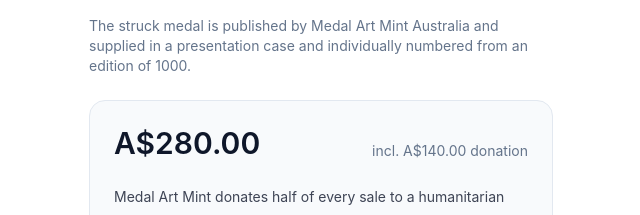
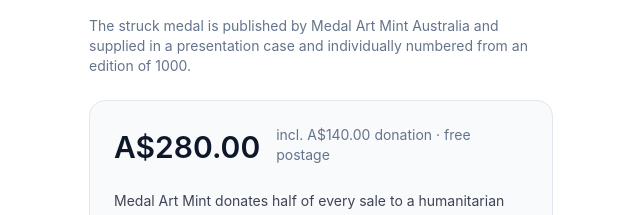
Before and after one commit to tdean1113/netanyahu-wanted, a React (Vite) app in the folder web/: page /shop in a window 1280 px wide. Shown: the part 1010-1225 px from the top of the page, without its empty margins (575-1215 px from the left). Built offline with nearby package versions, Linux system fonts and the light colour scheme; no server answers.

Commit message:
Note free postage next to the donation price line.
Co-authored-by: Cursor <cursoragent@cursor.com>

```diff
--- a/web/src/pages/Shop.tsx
+++ b/web/src/pages/Shop.tsx
@@ -341,7 +341,8 @@ export default function Shop() {
                   {formatAud(UNIT_PRICE_AUD)}
                 </div>
                 <div className="text-sm text-muted">
-                  incl. {formatAud(DONATION_PER_MEDAL_AUD)} donation
+                  incl. {formatAud(DONATION_PER_MEDAL_AUD)} donation · free
+                  postage
                 </div>
               </div>
 
```
